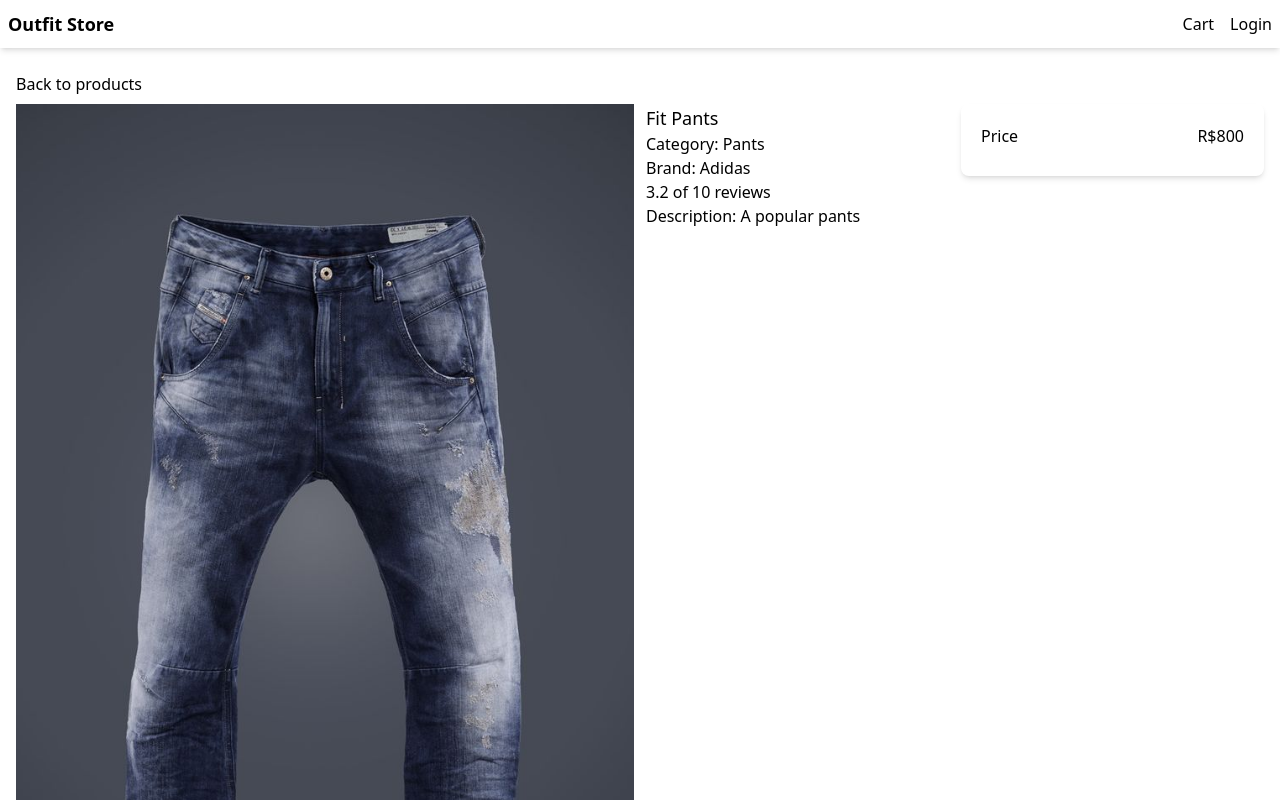
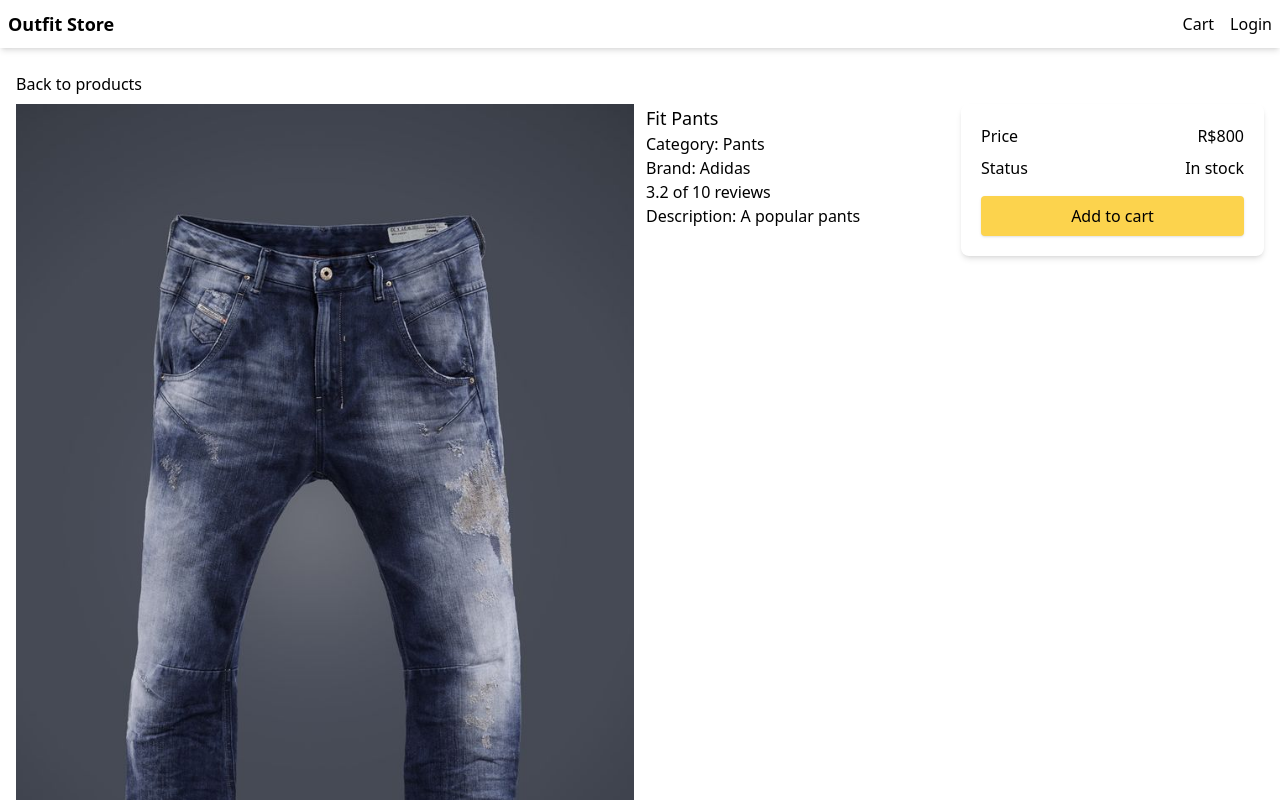
Before and after one commit to colincode7/outfit-store, a Next.js app: page /product/fit-pants in a window 1280 px wide. Shown: the top 800 px of the page. Built offline with nearby package versions, Linux system fonts and the light colour scheme.

Commit message:
set button 'add to cart' in [slug].tsx

```diff
--- a/pages/product/[slug].tsx
+++ b/pages/product/[slug].tsx
@@ -46,6 +46,11 @@
                         <div>Price</div>
                         <div>R${product.price}</div>
                     </div>
+                    <div className="mb-2 flex justify-between">
+                        <div>Status</div>
+                         <div>{product.countInStock > 0 ? 'In stock' : 'Unavailable'}</div>
+                    </div>
+                    <button className="primary-button w-full">Add to cart</button>
                     </div>
                 </div>
               </div>
```
